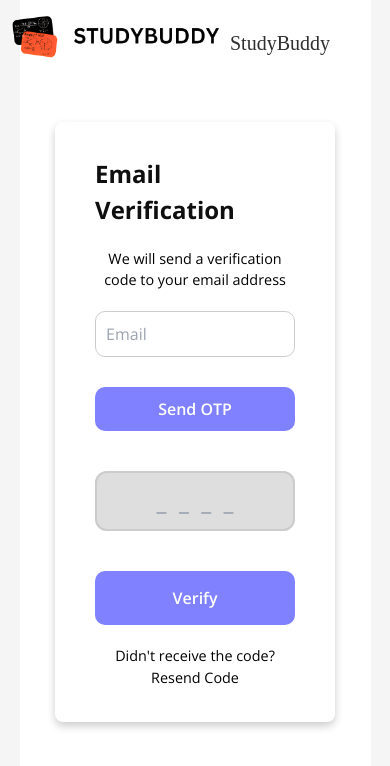
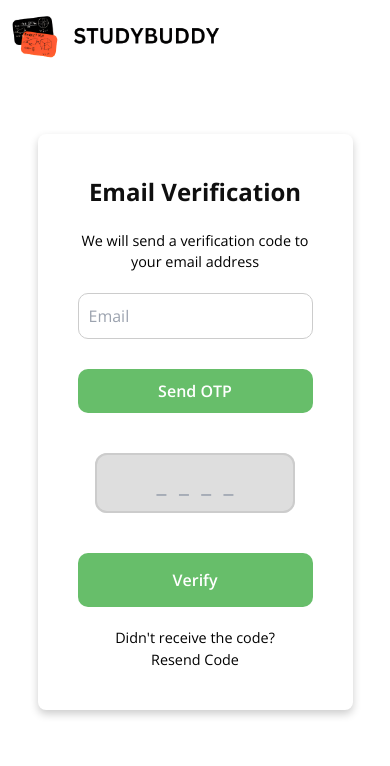
Before and after one commit to StudybuddiesMentor/Studybuddies_Infosys_Internship_Oct2024, a React (Vite) app in the folder client/: page /mail-verification in a window 390 px wide. Shown: the top 766 px of the page. Built offline with nearby package versions, Linux system fonts and the light colour scheme; a web font is replaced by a local one.

Commit message:
css issues fixed

```diff
--- a/client/src/components/Login.css
+++ b/client/src/components/Login.css
@@ -1,23 +1,19 @@
 @import url('https://fonts.googleapis.com/css2?family=Noto+Serif+Oriya:wght@400..700&display=swap');
 @import url('https://fonts.googleapis.com/css2?family=Noto+Serif+Oriya:wght@400..700&family=Spicy+Rice&display=swap');
 @import url('https://fonts.googleapis.com/css2?family=Prociono&display=swap');
+
 /* Logo container */
 .logo-container img {
-  width: 220px; /* Makes the image take the full width of the container */
-  height: 65px; /* Makes the image take the full height of the container */
-
-   /* Ensures the image covers the container without distortion */
+  width: 220px;
+  height: 65px;
 }
-
-
-
 
 .studybuddy {
   font-family: "Spicy Rice", serif;
   color: rgba(0, 0, 0, 0.814);
   font-size: 20px;
+}
 
-}
 .logo {
   width: 50px;
   height: auto;
@@ -29,21 +25,24 @@ body {
   font-family: Arial, sans-serif;
 }
 
+/* Page layout to center elements */
 .page {
   background-color: #fff;
-  display: grid;
-  grid-template-columns: 1fr 1fr;
+  display: flex;
+  justify-content: center;
+  align-items: center;
   height: 100vh;
   width: 100vw;
+  padding: 20px;
+  box-sizing: border-box;
 }
 
 .login-right {
   width: 100%;
   display: flex;
-  justify-content: flex-end;
+  justify-content: center;
   align-items: center;
   background-color: white;
-  padding-left: 50px;
 }
 
 .login-container {
@@ -52,10 +51,12 @@ body {
   border-radius: 10px;
   max-width: 500px;
   width: 100%;
+  border: 2px solid #ccc; /* Added border */
+  box-shadow: 0px 4px 12px rgba(0, 0, 0, 0.15), 0px 8px 20px rgba(0, 0, 0, 0.1); /* Enhanced shadow for visibility */
 }
 
 .login-header {
-  font-family:"Noto Serif Oriya", serif, ui-serif, Georgia, "Times New Roman", Times;
+  font-family: "Noto Serif Oriya", serif, ui-serif, Georgia, "Times New Roman", Times;
   margin-bottom: 30px;
   font-size: 24px;
   font-weight: 500;
@@ -82,7 +83,7 @@ body {
 .form-control:focus {
   outline: none;
   border-color: #67be6a;
-  box-shadow: 3px 3px 4px rgba(26, 144, 36, 0.823);
+  box-shadow: 0px 0px 8px rgba(26, 144, 36, 0.4);
 }
 
 .login-links {
@@ -134,11 +135,11 @@ body {
   right: 0;
 }
 
-
 .fly-img img {
   width: 450px;
   height: 100vh;
 }
+
 /* Styling for the quote */
 .quote-container {
   position: absolute;
@@ -158,10 +159,11 @@ body {
   text-align: left;
 }
 
-
+/* Responsive styling */
 @media (max-width: 768px) {
   .page {
-    grid-template-columns: 1fr;
+    flex-direction: column;
+    padding: 20px;
   }
 
   .fly-img {
@@ -173,11 +175,13 @@ body {
     width: 90%;
     max-width: 350px;
   }
-  .login-right{
+
+  .login-right {
     display: flex;
     justify-content: center;
     align-items: center;
   }
+
   .logo-container {
     top: 10px;
     left: 10px;
--- a/client/src/components/Login.jsx
+++ b/client/src/components/Login.jsx
@@ -22,7 +22,7 @@ function Login() {
     }
 
     try {
-      const response = await axios.post('http://localhost:8000/login', {
+      const response = await axios.post('http://localhost:9000/login', {
         email,
         password,
       });
--- a/client/src/components/MailVerification.css
+++ b/client/src/components/MailVerification.css
@@ -22,28 +22,33 @@
   width: 40px;
   height: auto;
 }
+
+/* Page container for centering */
 .page {
   background-color: #fff;
-  display: grid;
-  grid-template-columns: 1fr 1fr;
+  display: flex;
+  flex-direction: column;
+  justify-content: center;
+  align-items: center;
   height: 100vh;
   width: 100vw;
+  padding: 20px;
+  box-sizing: border-box;
 }
+
+/* OTP Form */
 .otp-form {
   width: 100%;
   max-width: 380px;
-  max-height: 600px;
   background-color: #fff;
-  padding-left: 50px;
+  padding: 40px;
   display: flex;
   flex-direction: column;
   align-items: center;
-  justify-content: center;
-  padding: 40px;
-  margin: 50px 520px;
   gap: 20px;
   box-shadow: 0px 0px 20px rgba(0, 0, 0, 0.1);
   border-radius: 15px;
+  margin: 0 auto;
 }
 
 .mainHeading {
@@ -75,7 +80,7 @@
 .otp-btn {
   width: 100%;
   padding: 10px;
-  background-color: #7f81ff;
+  background-color: #67be6a;
   color: #fff;
   border: none;
   border-radius: 10px;
@@ -85,7 +90,7 @@
 }
 
 .otp-btn:hover {
-  background-color: #9091ff;
+  background-color: #67be6a;
 }
 
 .form-card-input-wrapper {
@@ -120,11 +125,10 @@
   z-index: 0;
 }
 
-
 .verifyButton {
   width: 100%;
   padding: 15px;
-  background-color: #7f81ff;
+  background-color: #67be6a;
   color: white;
   border: none;
   border-radius: 10px;
@@ -133,7 +137,7 @@
 }
 
 .verifyButton:hover {
-  background-color: #9091ff;
+  background-color: #67be6a;
 }
 
 .resendNote {
@@ -149,20 +153,20 @@
   cursor: pointer;
   font-weight: 700;
 }
+
 .resend-Btn:hover {
   background-color: #047220;
 }
 
-
+/* Responsive Styling for medium screens */
 @media (max-width: 1068px) {
   .page {
-    display: flex;
     flex-direction: column;
     align-items: center;
     justify-content: center;
     padding: 20px;
     margin: 0 auto;
-    max-width: 90%;
+    width: 100%;
   }
 
   .otp-form {
@@ -170,7 +174,6 @@
     width: 100%;
     box-shadow: 0 4px 8px rgba(0, 0, 0, 0.2);
     border-radius: 8px;
-      background-color: #fff;
   }
 
   .resendNote {
@@ -178,7 +181,6 @@
     font-size: 0.9rem;
   }
 
-  /* Message styles */
   .success-message {
     color: #28a745;
     font-size: 0.9rem;
@@ -196,15 +198,15 @@
   }
 }
 
+/* Responsive Styling for small screens */
 @media (max-width: 768px) {
   .page {
-    display: flex;
     flex-direction: column;
     align-items: center;
     justify-content: center;
     padding: 20px;
     margin: 0 auto;
-    max-width: 90%;
+    width: 100%;
   }
 
   .otp-form {
@@ -212,7 +214,6 @@
     width: 90%;
     box-shadow: 0 4px 8px rgba(0, 0, 0, 0.2);
     border-radius: 8px;
-    background-color: #fff;
   }
 
   .resendNote {
@@ -220,7 +221,6 @@
     font-size: 0.9rem;
   }
 
-  /* Message styles */
   .success-message {
     color: #28a745;
     font-size: 0.9rem;
@@ -232,17 +232,7 @@
     font-size: 0.9rem;
     text-align: center;
   }
-  /* .page {
-    grid-template-columns: 1fr;
-  }
-  .otp-form {
-    padding: 30px;
-    width: 90%;
-    max-width: 350px;
-    display: flex;
-    justify-content: center;
-    align-items: center;
-  } */
+
   .logo-container {
     top: 10px;
     left: 10px;
--- a/client/src/components/MailVerification.jsx
+++ b/client/src/components/MailVerification.jsx
@@ -26,7 +26,7 @@ const MailVerification = () => {
     const handleSendOtp = async (e) => {
         e.preventDefault();
         try {
-            const response = await axios.post('http://localhost:8000/send-otp', { email });
+            const response = await axios.post('http://localhost:9000/send-otp', { email });
             console.log('OTP sent successfully:', response.data);
             setSuccess(response.data.message);
             setError('');
@@ -40,7 +40,7 @@ const MailVerification = () => {
     const handleSubmit = async (e) => {
         e.preventDefault();
         try {
-            const response = await axios.post('http://localhost:8000/verify-otp', { email, otp });
+            const response = await axios.post('http://localhost:9000/verify-otp', { email, otp });
             console.log('OTP verification successful:', response.data);
             setSuccess(response.data.message);
             setError('');
@@ -58,7 +58,6 @@ const MailVerification = () => {
             {/* Logo container */}
             <div className="logo-container">
                 <img src={logo} alt="Logo" className="logo" />
-                <span className='studybuddy'>StudyBuddy</span>
             </div>
             <form className="otp-form" onSubmit={handleSubmit}>
                 <span className="mainHeading">Email Verification</span>
--- a/client/src/components/Register.jsx
+++ b/client/src/components/Register.jsx
@@ -30,7 +30,7 @@ function Register() {
         }
 
         try {
-            const response = await axios.post('http://localhost:8000/register', {
+            const response = await axios.post('http://localhost:9000/register', {
                 name,
                 email,
                 password,
```
Lines whose indentation alone changed are shown as unchanged.
